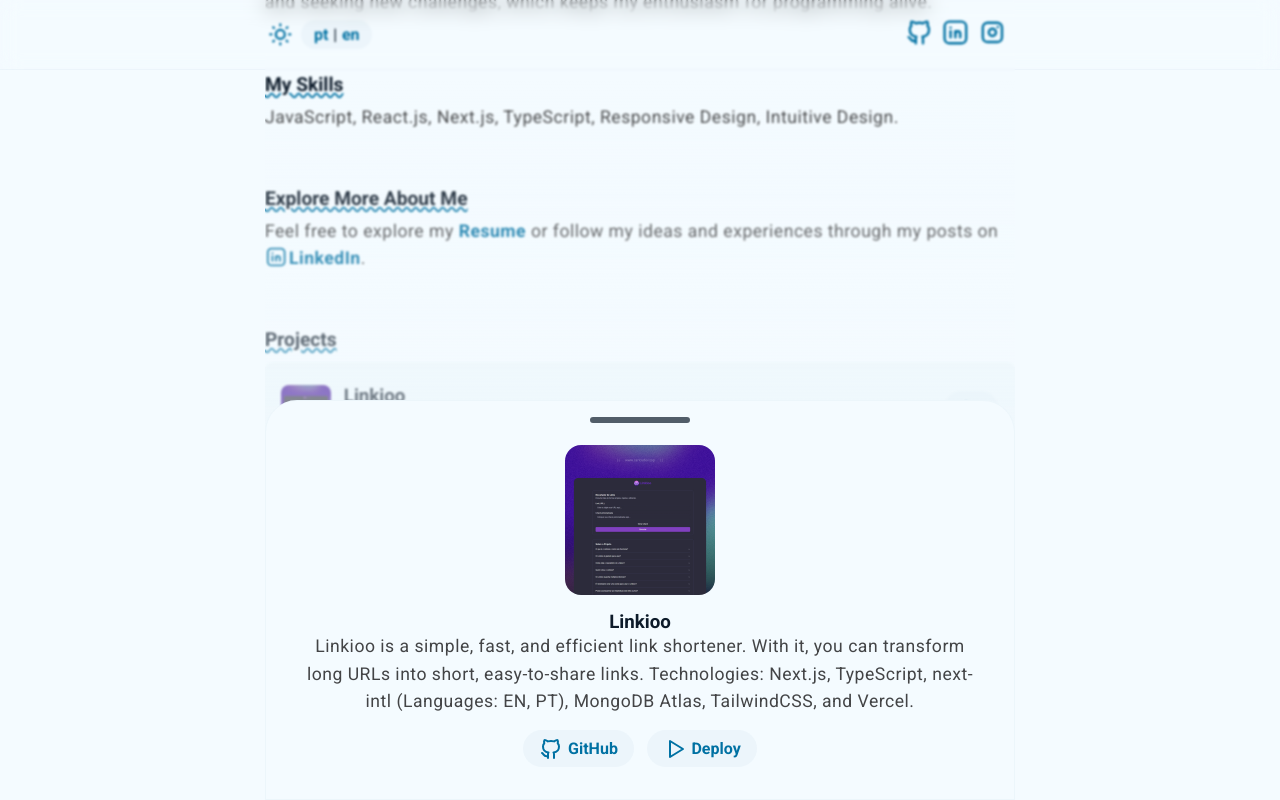
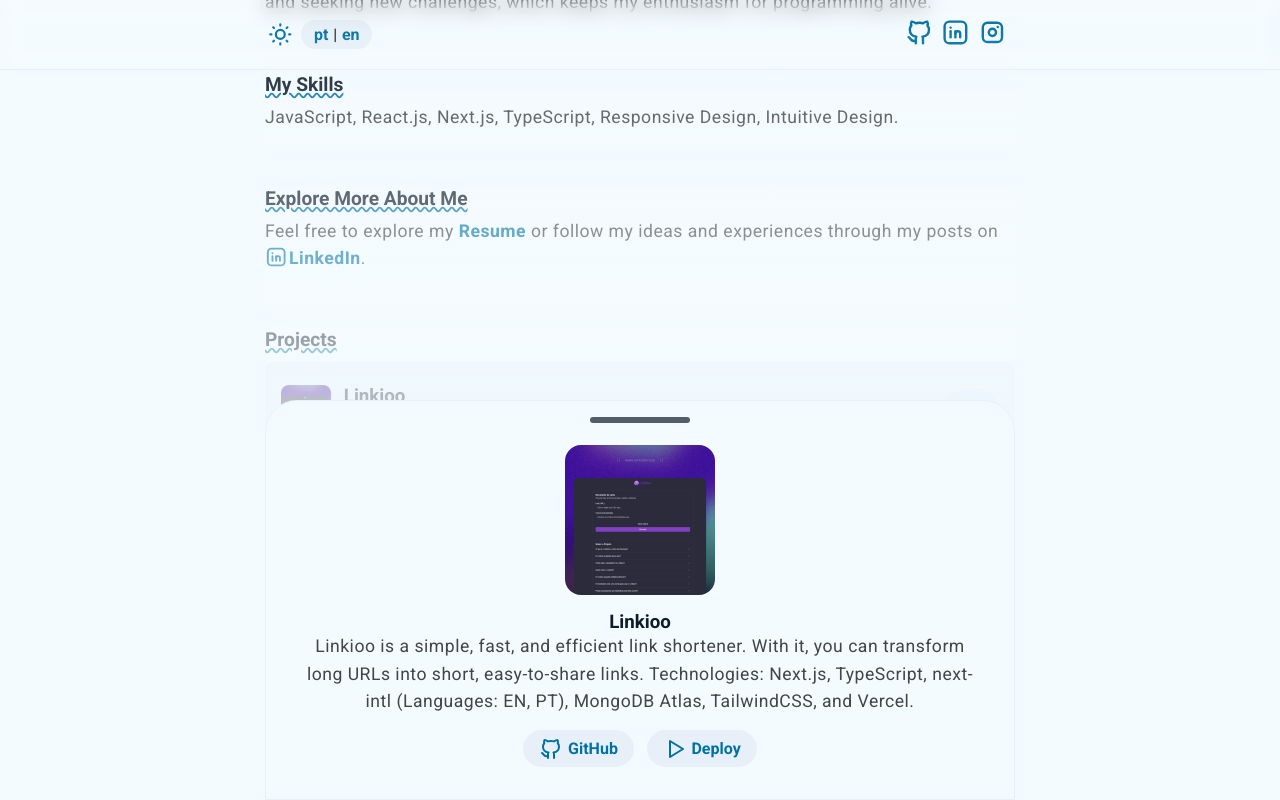
Before and after one commit to CarlosEduts/Portfolio, a Next.js app: page /en in a window 1280 px wide. Both pictures are taken after a click on the button 971 px from the left and 819 px from the top of the page. Shown: the part 410-1210 px from the top of the page. Built offline with nearby package versions, Linux system fonts and the light colour scheme.

Commit message:
fix: Correção de assesibilidade em ProjectCard

```diff
--- a/app/components/ProjectCard.tsx
+++ b/app/components/ProjectCard.tsx
@@ -45,7 +45,7 @@
         </div>
       </div>
       <div className="project-actions">
-        <button onClick={openDrawer}>
+        <button onClick={openDrawer} title={`${title} Drawer`}>
           <IconPlayerPlay stroke={2} />
         </button>
       </div>
@@ -55,7 +55,7 @@
         {/* Ação de fechar a drawer */}
         <div onClick={closeDrawer}></div>
         <div className="project-drawer-content">
-          <div className="drawer-mini-bar"></div>
+          <div className="drawer-mini-bar" onClick={closeDrawer}></div>
           <div className="drawer-project-text">
             <div>
               <Image
--- a/app/globals.css
+++ b/app/globals.css
@@ -1,7 +1,7 @@
 :root {
   --foreground: #0d1b2a;
   --foreground-90: rgba(22, 22, 24, 0.8);
-  --grey: #b2c7d81d;
+  --grey: #b2c7d832;
   --blue: #0071a3;
   --background: #f4fbff;
 }
@@ -306,11 +306,11 @@
   flex-direction: column;
   align-items: end;
   justify-content: end;
-  backdrop-filter: blur(0.8px);
+
   background: linear-gradient(
     0deg,
-    var(--background) 0%,
-    rgba(0, 100, 120, 0) 90%,
+    var(--background) 30%,
+
     rgba(0, 212, 255, 0) 100%
   );
 }
```
